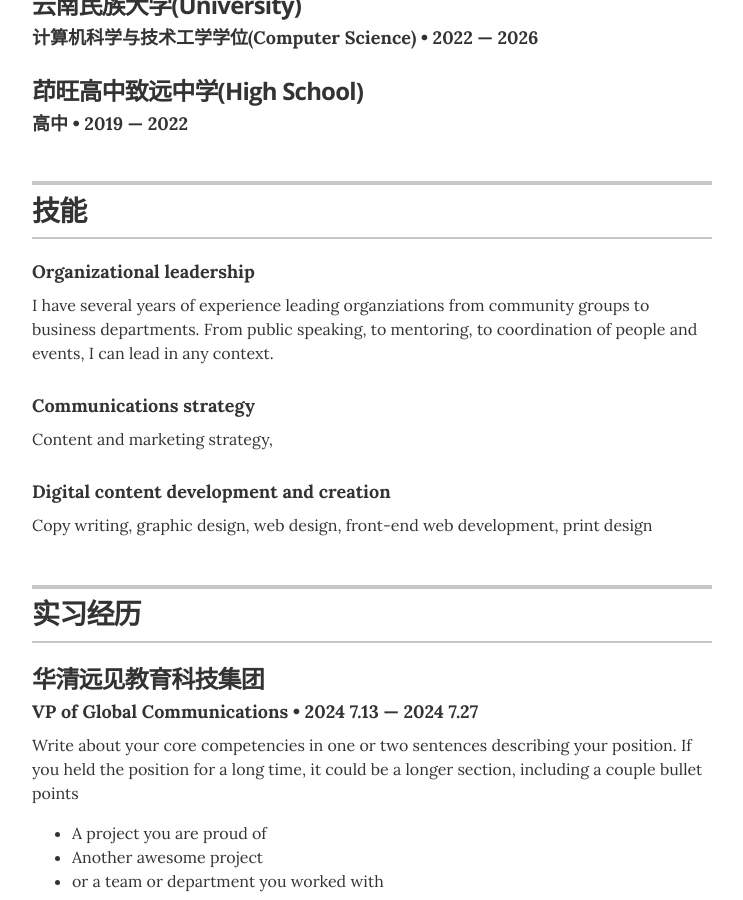
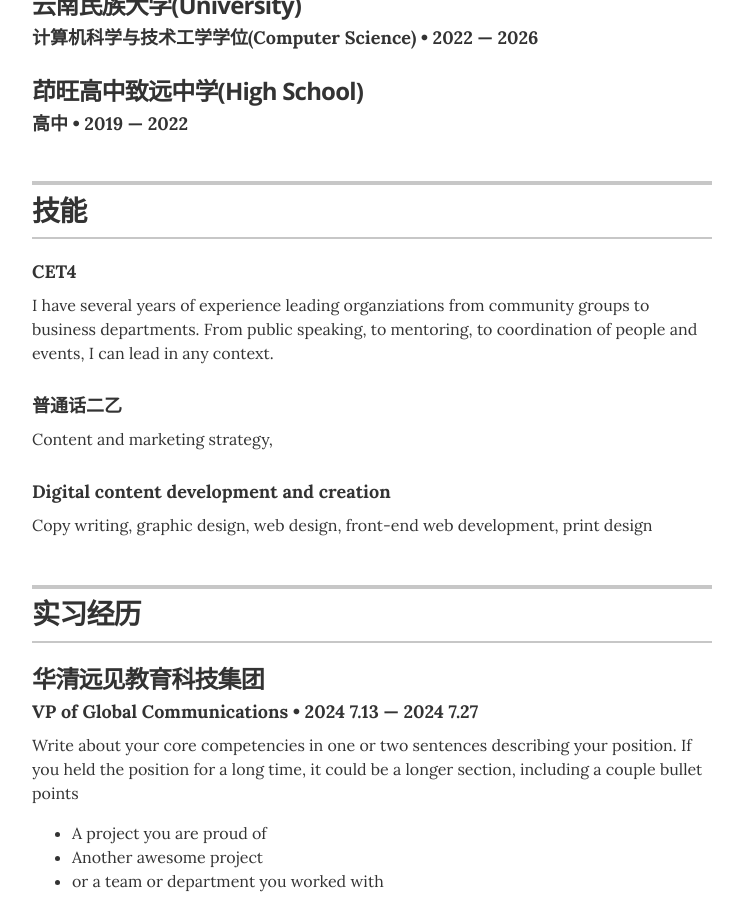
Before and after one commit to futingx/resume, a Jekyll site: the page built from index.html, in a window 1280 px wide and 900 px high, scrolled down 555 px. Shown: the whole window, without its empty margins (268-1011 px from the left). Built offline with Jekyll 4.4.1, drawn with Linux system fonts in a browser that asks for light colours.

Commit message:
第13次提交

```diff
--- a/_data/skills.yml
+++ b/_data/skills.yml
@@ -1,11 +1,11 @@
 # 掌握的技能
 
 # Organizational leadership
-- skill: Organizational leadership
+- skill: CET4
   description: I have several years of experience leading organziations from community groups to business departments. From public speaking, to mentoring, to coordination of people and events, I can lead in any context.
 
 # Communications strategy
-- skill: Communications strategy
+- skill: 普通话二乙
   description: Content and marketing strategy,
 
 # Digital content development and creation
```
